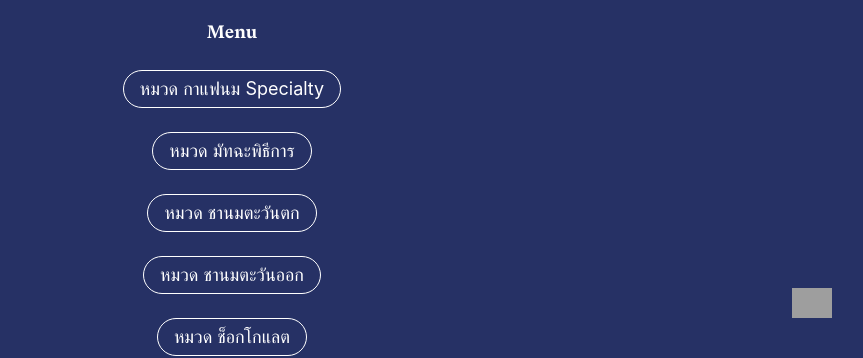
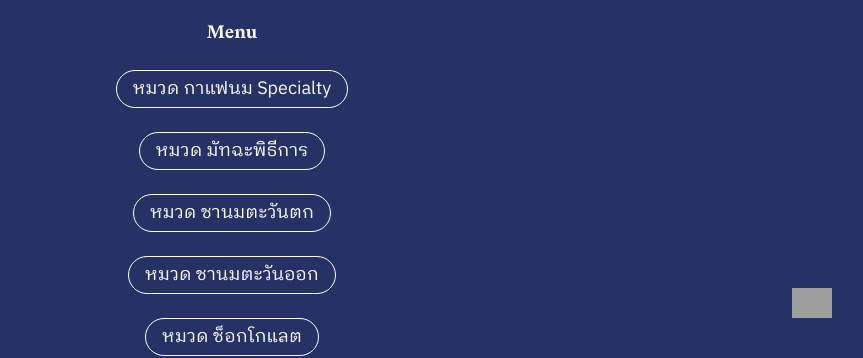
Before and after one commit to the-purist-artisan/flavorpedia, a React (Create React App) app: page /#/coffee-fest-menu in a window 1280 px wide. Shown: the part 442-800 px from the top of the page, without its empty margins (408-1271 px from the left). Built offline with nearby package versions, Linux system fonts and the light colour scheme; grey boxes are pictures that could not be loaded; a web font is replaced by a local one.

Commit message:
fix: :lipstick: correct font in category button

```diff
--- a/src/CoffeeFestMenu.tsx
+++ b/src/CoffeeFestMenu.tsx
@@ -69,7 +69,7 @@ export default function CoffeeFestMenu() {
             <button
               key={`${flavor.id}-category-button`}
               onClick={() => scrollToFlavor(flavor.id)}
-              className="border-solid border border-white text-white mb-6 last:mb-0 px-4 py-2 w-fit text-lg leading-5 rounded-3xl"
+              className="font-ibm-plex-thai border-solid border border-white text-white mb-6 last:mb-0 px-4 py-2 w-fit text-lg leading-5 rounded-3xl"
             >
               {flavor.categoryButtonText}
             </button>
```
